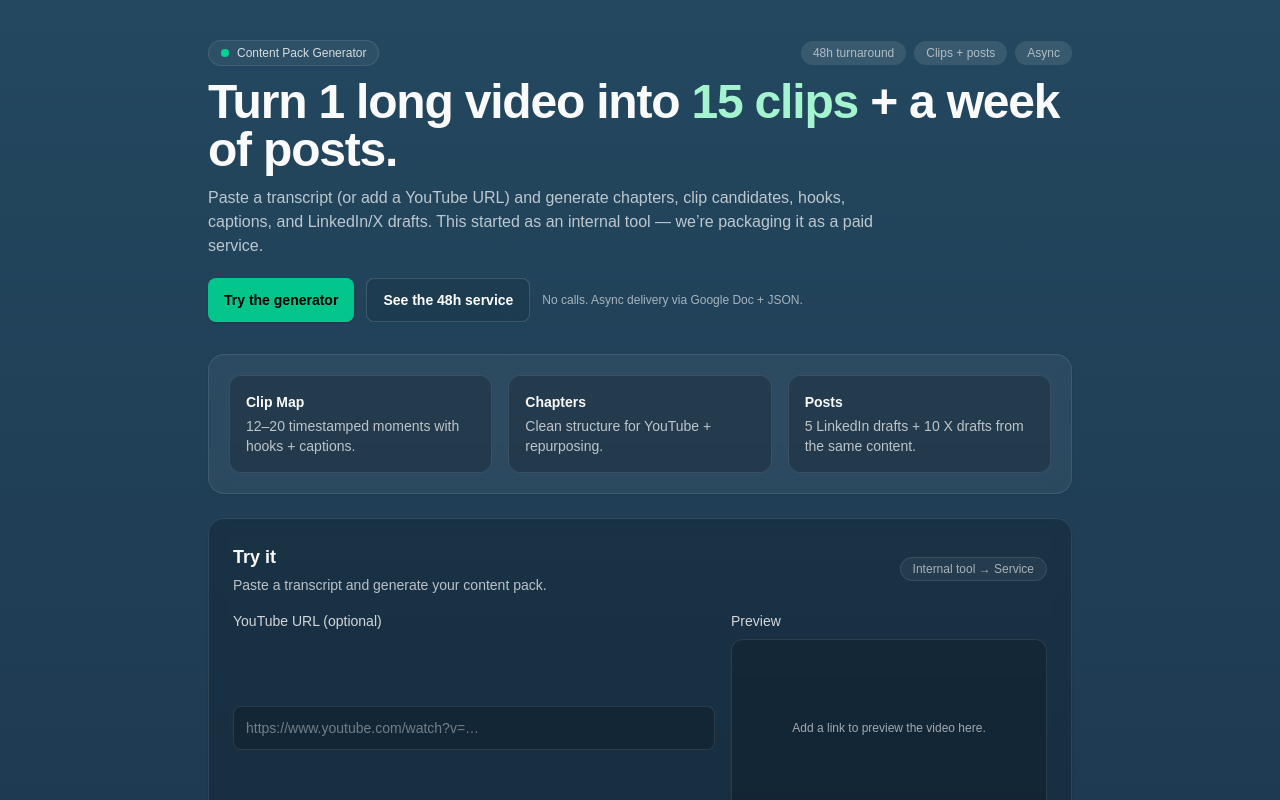
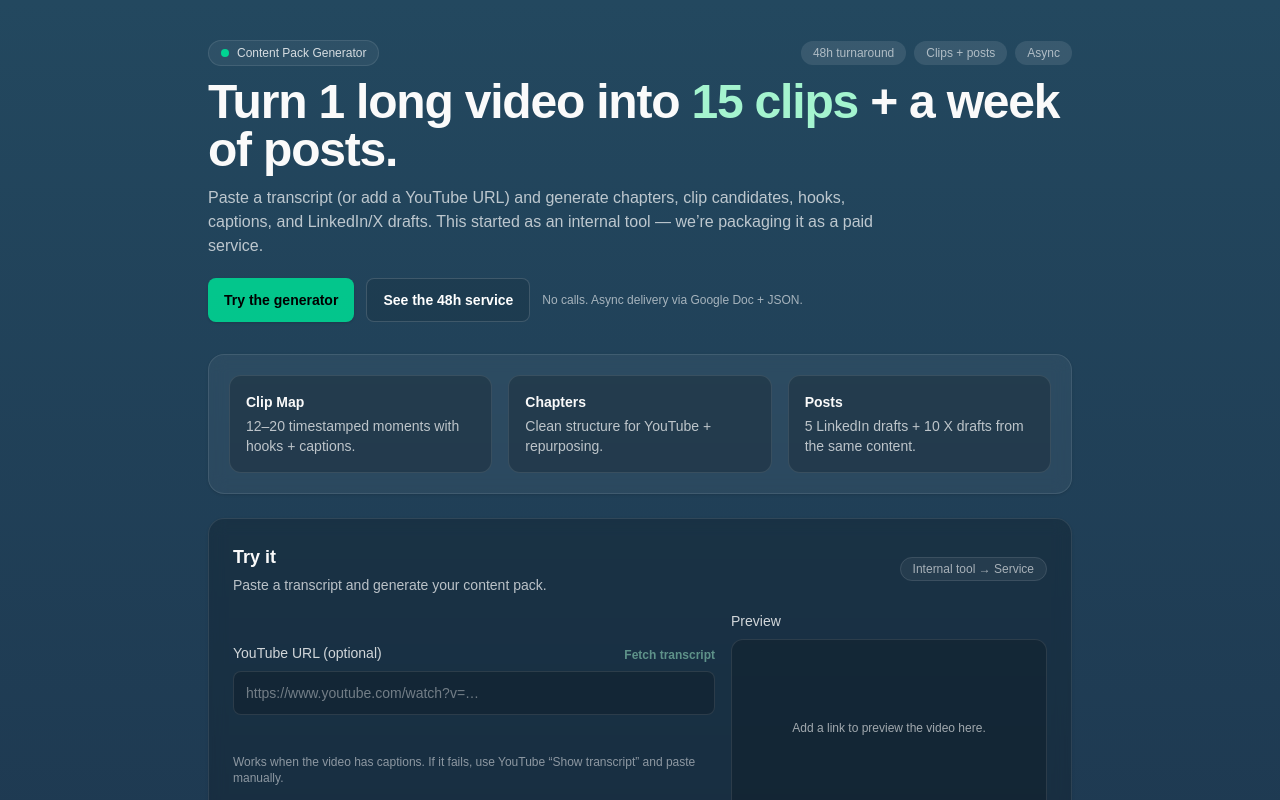
Before and after one commit to semosem/media-clipper, a Next.js app: page / in a window 1280 px wide. Shown: the top 800 px of the page. Built offline with nearby package versions, Linux system fonts and the light colour scheme.

Commit message:
video-clipper: add YouTube transcript fetch (best-effort) button

```diff
--- a/package.json
+++ b/package.json
@@ -14,6 +14,7 @@
     "pngjs": "^7.0.0",
     "react": "19.2.3",
     "react-dom": "19.2.3",
+    "youtube-transcript": "^1.2.1",
     "zod": "^4.3.6"
   },
   "devDependencies": {
--- /dev/null
+++ b/src/app/api/transcript/route.ts
@@ -0,0 +1,58 @@
+import { NextResponse } from "next/server";
+import { z } from "zod";
+import { YoutubeTranscript } from "youtube-transcript";
+
+export const runtime = "nodejs";
+
+const BodySchema = z.object({
+  url: z.string().url(),
+  lang: z.string().optional(),
+});
+
+function hhmmss(seconds: number) {
+  const s = Math.max(0, Math.floor(seconds));
+  const h = Math.floor(s / 3600);
+  const m = Math.floor((s % 3600) / 60);
+  const sec = s % 60;
+  return h > 0
+    ? `${String(h).padStart(2, "0")}:${String(m).padStart(2, "0")}:${String(sec).padStart(2, "0")}`
+    : `${String(m).padStart(2, "0")}:${String(sec).padStart(2, "0")}`;
+}
+
+export async function POST(req: Request) {
+  try {
+    const json = await req.json();
+    const { url, lang } = BodySchema.parse(json);
+
+    const items = await YoutubeTranscript.fetchTranscript(url, {
+      lang: lang || "en",
+    });
+
+    // Convert to a compact, copy/paste-friendly transcript with timestamps.
+    // Example line: 03:12 Some text...
+    const transcript = items
+      .map((it: { offset?: number; text?: string }) => {
+        const t = typeof it.offset === "number" ? hhmmss(it.offset / 1000) : "";
+        const text = String(it.text || "").replace(/\s+/g, " ").trim();
+        return t ? `${t} ${text}` : text;
+      })
+      .filter(Boolean)
+      .join("\n");
+
+    if (!transcript || transcript.length < 50) {
+      return NextResponse.json(
+        { error: "Transcript was empty/unavailable for this video." },
+        { status: 404 },
+      );
+    }
+
+    return NextResponse.json({ transcript, count: items.length });
+  } catch (err: unknown) {
+    const msg =
+      err && typeof err === "object" && "message" in err && typeof (err as { message?: unknown }).message === "string"
+        ? String((err as { message?: unknown }).message)
+        : "Failed to fetch transcript. This video may not have captions or YouTube blocked the request.";
+
+    return NextResponse.json({ error: msg }, { status: 400 });
+  }
+}
--- a/src/app/page.tsx
+++ b/src/app/page.tsx
@@ -36,6 +36,7 @@ export default function Home() {
   const [url, setUrl] = useState("");
   const [transcript, setTranscript] = useState("");
   const [loading, setLoading] = useState(false);
+  const [fetching, setFetching] = useState(false);
   const [error, setError] = useState<string | null>(null);
   const [data, setData] = useState<Pack | null>(null);
 
@@ -46,6 +47,30 @@ export default function Home() {
   }, [transcript]);
 
   const youtubeId = useMemo(() => getYouTubeId(url.trim()), [url]);
+
+  async function onFetchTranscript() {
+    if (!url.trim()) return;
+    setFetching(true);
+    setError(null);
+    try {
+      const res = await fetch("/api/transcript", {
+        method: "POST",
+        headers: { "Content-Type": "application/json" },
+        body: JSON.stringify({ url }),
+      });
+      const json = await res.json();
+      if (!res.ok) throw new Error(json?.error || "Failed to fetch transcript");
+      setTranscript(json.transcript);
+    } catch (e: unknown) {
+      const msg =
+        e && typeof e === "object" && "message" in e && typeof (e as { message?: unknown }).message === "string"
+          ? String((e as { message?: unknown }).message)
+          : "Failed to fetch transcript";
+      setError(msg);
+    } finally {
+      setFetching(false);
+    }
+  }
 
   async function onGenerate() {
     setLoading(true);
@@ -155,15 +180,28 @@ export default function Home() {
               </div>
 
               <div className="grid gap-4 md:grid-cols-5">
-                <label className="grid gap-2 md:col-span-3">
-                  <span className="text-sm font-medium text-white/80">YouTube URL (optional)</span>
+                <div className="grid gap-2 md:col-span-3">
+                  <div className="flex items-end justify-between gap-3">
+                    <span className="text-sm font-medium text-white/80">YouTube URL (optional)</span>
+                    <button
+                      type="button"
+                      onClick={onFetchTranscript}
+                      disabled={!youtubeId || fetching}
+                      className="text-xs font-semibold text-emerald-200 hover:text-emerald-100 disabled:opacity-50"
+                    >
+                      {fetching ? "Fetching transcript…" : "Fetch transcript"}
+                    </button>
+                  </div>
                   <input
                     className="h-11 rounded-lg border border-white/10 bg-black/20 px-3 text-sm text-white placeholder:text-white/40 outline-none focus:ring-2 focus:ring-emerald-300/40"
                     placeholder="https://www.youtube.com/watch?v=…"
                     value={url}
                     onChange={(e) => setUrl(e.target.value)}
                   />
-                </label>
+                  <p className="text-xs text-white/50">
+                    Works when the video has captions. If it fails, use YouTube “Show transcript” and paste manually.
+                  </p>
+                </div>
 
                 <div className="md:col-span-2">
                   <div className="text-sm font-medium text-white/80">Preview</div>
```
Also changed, not shown: 1 other file (tests, documents, lock files or other folders).
